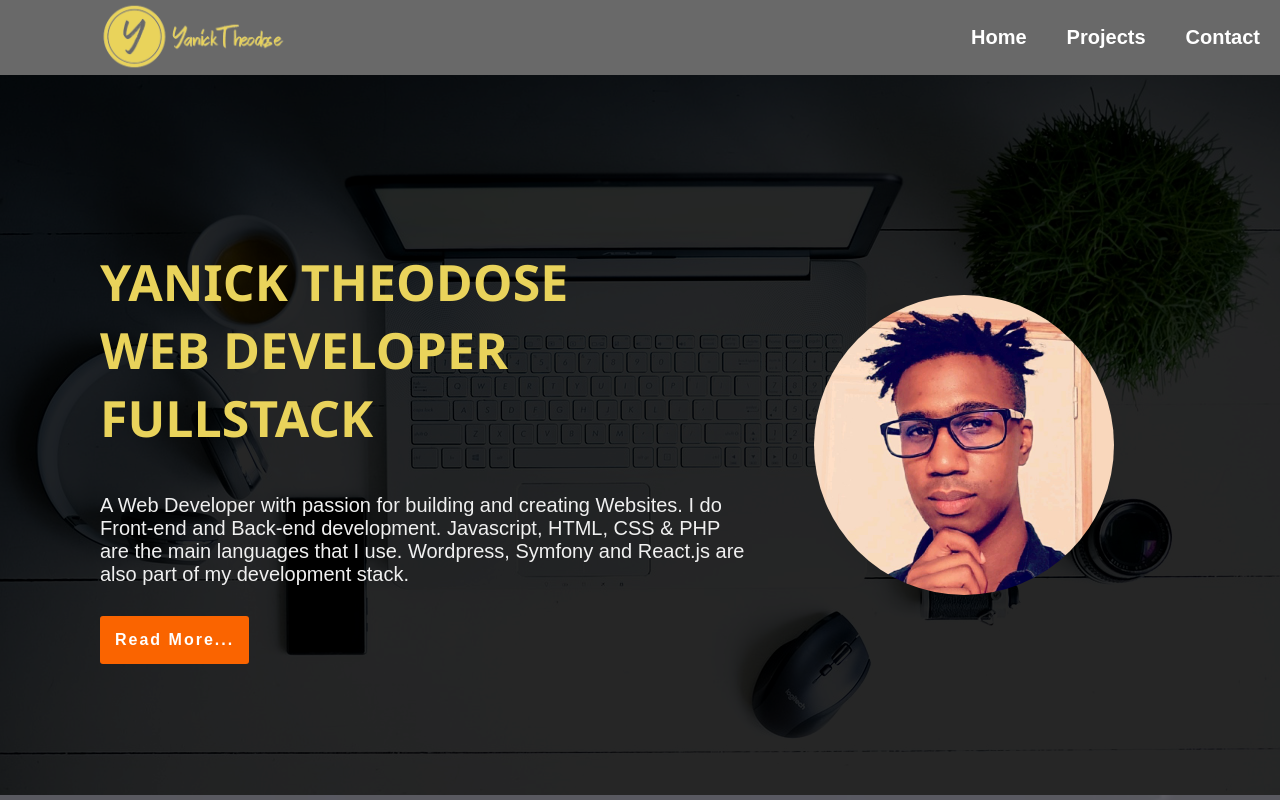
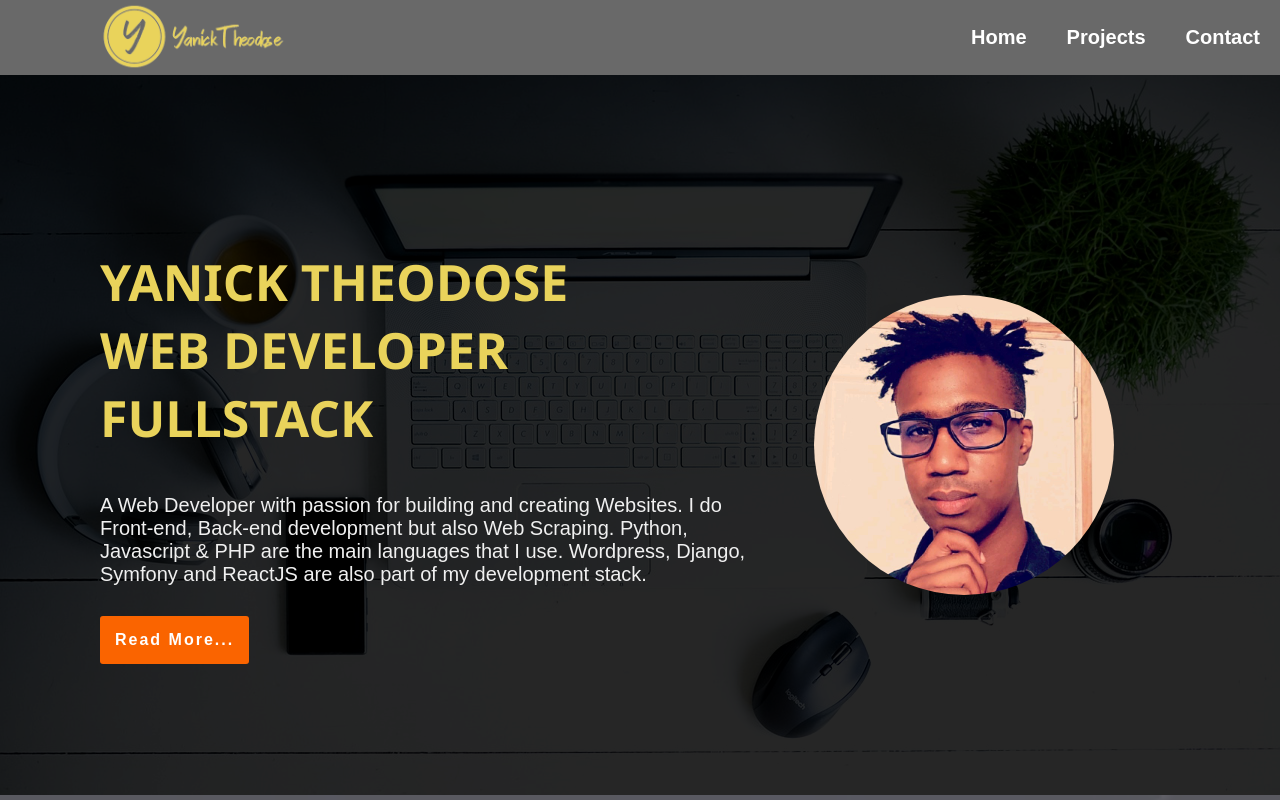
Before and after one commit to yantheo/portofolio, a React (Create React App) app: page / in a window 1280 px wide. Shown: the top 800 px of the page. Built offline with nearby package versions, Linux system fonts and the light colour scheme; no server answers.

Commit message:
Portfolio : text update homepage

```diff
--- a/src/pages/Homepage.js
+++ b/src/pages/Homepage.js
@@ -19,9 +19,9 @@ const Homepage = (props) => (
             <div className="resume">
               <p>
                 A Web Developer with passion for building and creating Websites.
-                I do Front-end and Back-end development. Javascript, HTML, CSS &
-                PHP are the main languages that I use. Wordpress, Symfony and
-                React.js are also part of my development stack.
+                I do Front-end, Back-end development but also Web Scraping. Python, Javascript &
+                PHP are the main languages that I use. Wordpress, Django, Symfony and
+                ReactJS are also part of my development stack.
               </p>
               <div className="readMorelink">
                 <Link to="/projects">Read More...</Link>
```
